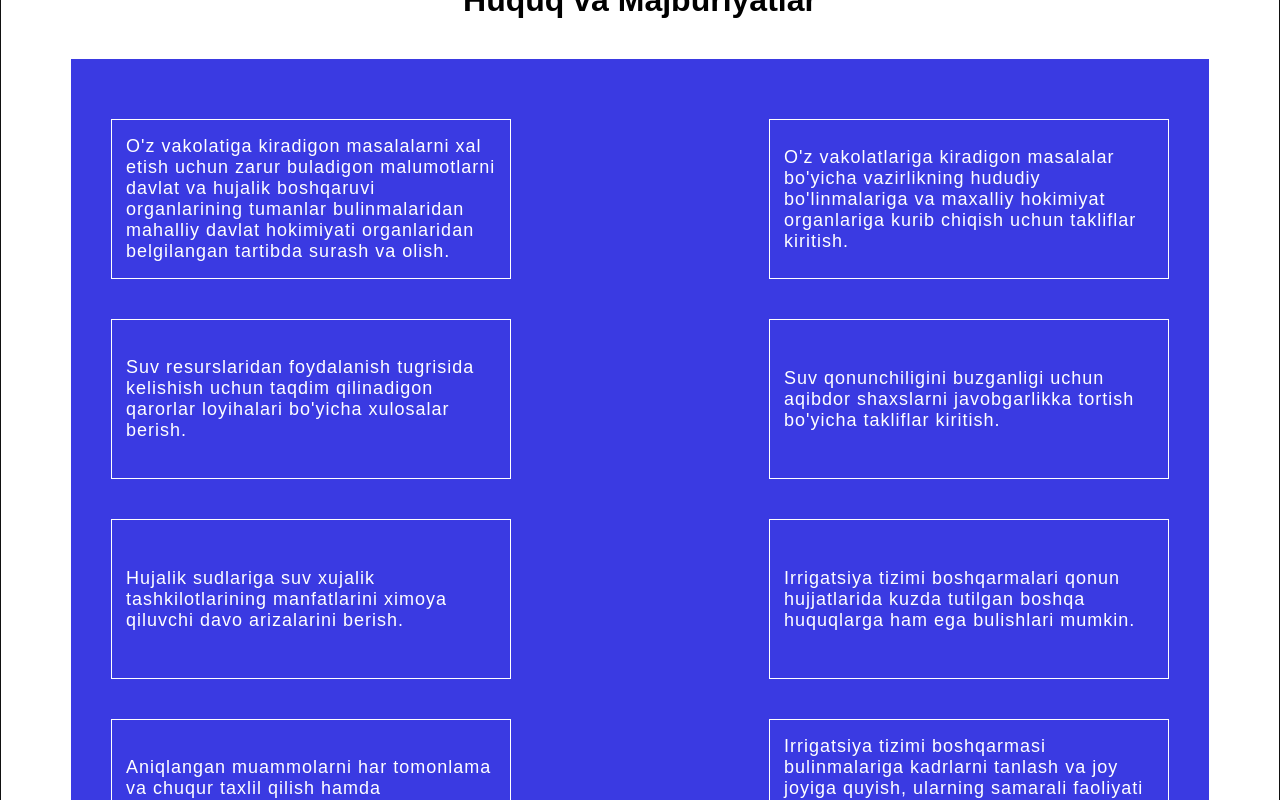
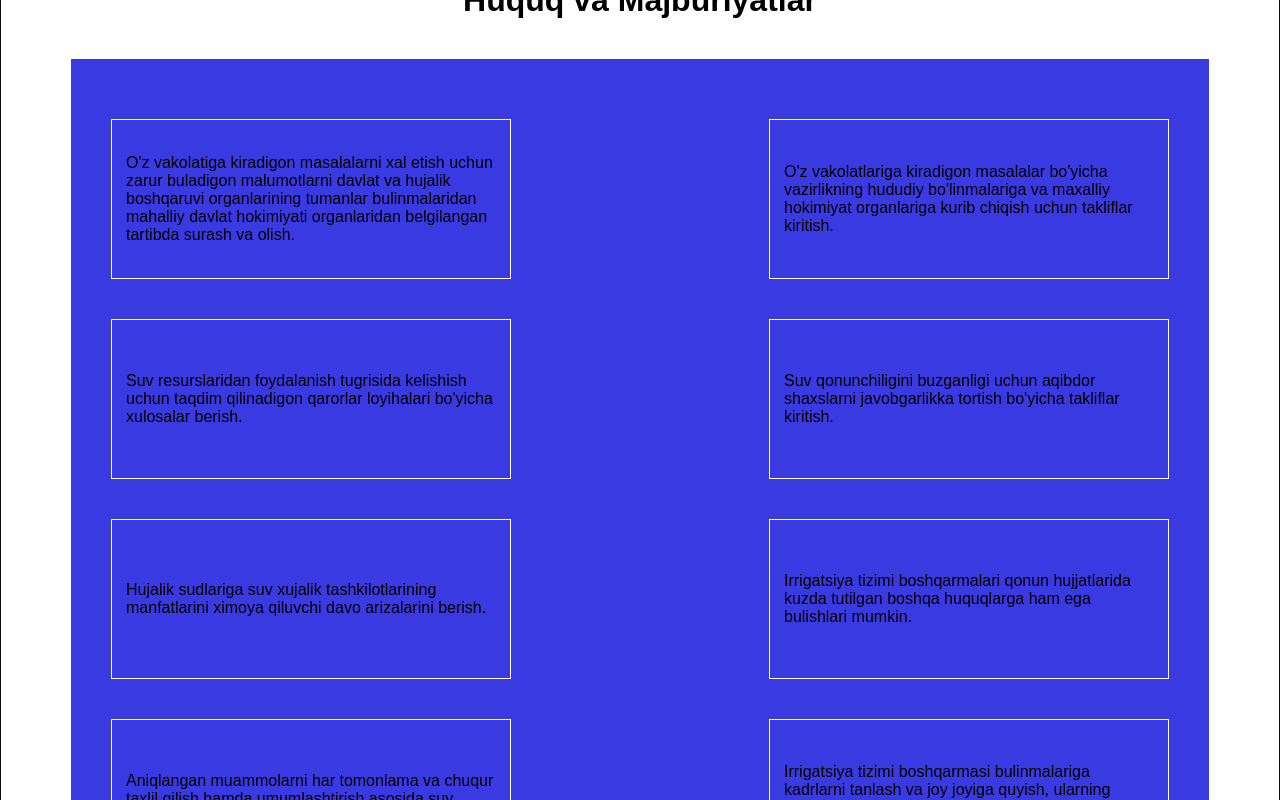
Before and after one commit to YusufjonAbdumajidov/YakGuz, a React (Create React App) app: page /malumotlar in a window 1280 px wide. Shown: the part 3100-3900 px from the top of the page. Built offline with nearby package versions, Linux system fonts and the light colour scheme.

Commit message:
new changes

```diff
--- a/src/styles/malumotlar.scss
+++ b/src/styles/malumotlar.scss
@@ -276,9 +276,9 @@
                 justify-content: center;
                 background-color: rgb(58, 58, 226);
                 p{
-                    color: #fff;
-                    font-size: 18px;
-                    letter-spacing: 1px;
+                    // color: #fff;
+                    // font-size: 18px;
+                    // letter-spacing: 1px;
                 }
             }
         }
```
